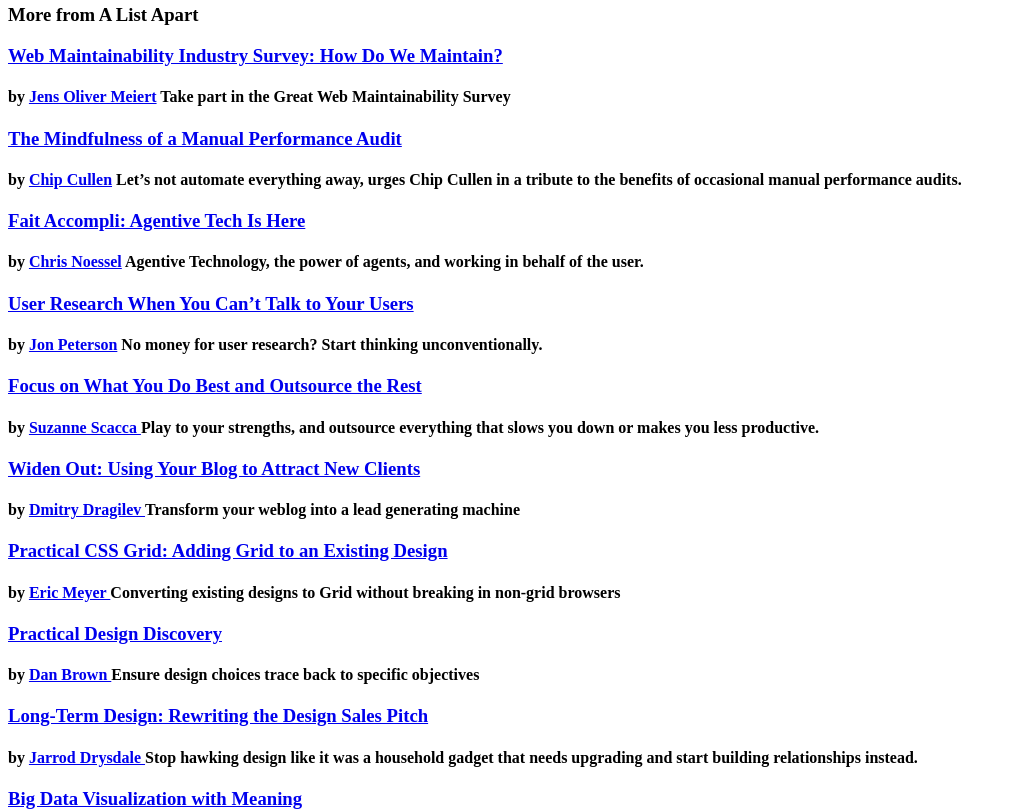
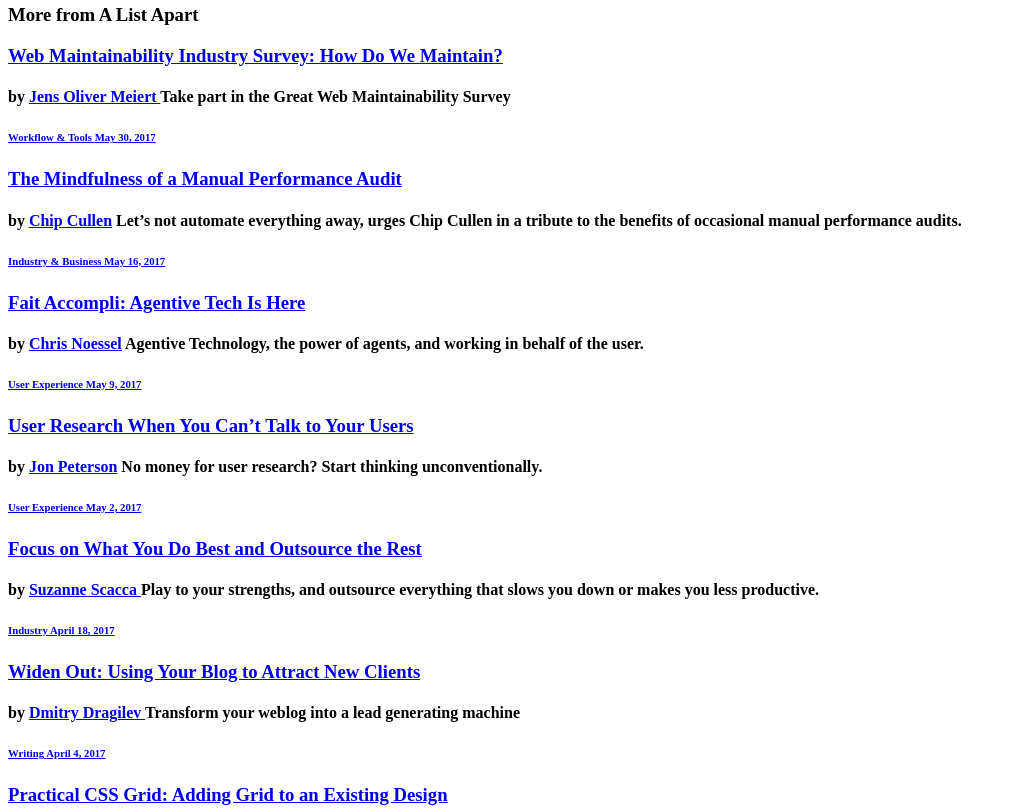
Before and after one commit to martinegagne/html_layout, a plain HTML site: page index.html in a window 1280 px wide. Shown: the part 460-1272 px from the top of the page, without its empty margins (0-1016 px from the left). Drawn offline with Linux system fonts and the light colour scheme.

Commit message:
added subsection and date linke to blog posts 2, 3, 4, 5, 6, 7

```diff
--- a/index.html
+++ b/index.html
@@ -76,10 +76,18 @@
       Web Maintainability Industry Survey: How Do We Maintain?
     </a>
   </h3>
-  <h4>by <a href="https://alistapart.com/author/jens-oliver-meiert">Jens Oliver
-    Meiert</a>
+  <h4>by
+    <a href="https://alistapart.com/author/jens-oliver-meiert">Jens Oliver
+    Meiert
+    </a>
     Take part in the Great Web Maintainability Survey
   </h4>
+  <h6>
+    <a href="https://alistapart.com/topic/workflow-tools">Workflow & Tools
+    </a>
+    <a href="https://alistapart.com/article/mindfulness-of-a-manual-performance
+    -audit">May 30, 2017</a>
+  </h6>
 </article>
 
 <article class="Blog post 3">
@@ -92,6 +100,13 @@
     Let’s not automate everything away, urges Chip Cullen in a tribute to the
     benefits of occasional manual performance audits.
   </h4>
+  <h6>
+    <a href="https://alistapart.com/topic/industry-business">Industry & Business
+    </a>
+    <a href="https://alistapart.com/article/web-maintainability-survey">May 16,
+      2017
+    </a>
+  </h6>
 </article>
 
 <article class="Blog post 4">
@@ -103,6 +118,13 @@
   <h4>by <a href="https://alistapart.com/author/chris-noessel">Chris Noessel</a>
     Agentive Technology, the power of agents, and working in behalf of the user.
   </h4>
+  <h6>
+    <a href="https://alistapart.com/topic/user-experience">User Experience
+    </a>
+    <a href="https://alistapart.com/article/fait-accompli-agentive-tech-is-here"
+    >May 9, 2017
+    </a>
+  </h6>
 </article>
 
 <article class="Blog post 5">
@@ -114,6 +136,13 @@
   <h4>by <a href="https://alistapart.com/author/jon-peterson">Jon Peterson</a>
     No money for user research? Start thinking unconventionally.
   </h4>
+  <h6>
+    <a href="https://alistapart.com/topic/user-experience">User Experience
+    </a>
+    <a href="https://alistapart.com/article/user-research-when-you-cant-talk-to
+    -your-users">May 2, 2017
+    </a>
+  </h6>
 </article>
 
 <article class="Blog post 6">
@@ -126,6 +155,13 @@
   </a> Play to your strengths, and outsource everything that slows you down or
   makes you less productive.
   </h4>
+  <h6>
+    <a href="https://alistapart.com/topic/industry">Industry
+    </a>
+    <a href="https://alistapart.com/article/focus-on-what-you-do-best-and-
+    outsource-the-rest">April 18, 2017
+    </a>
+  </h6>
 </article>
 
 <article class="Blog post 7">
@@ -137,6 +173,13 @@
   <h4>by <a href="https://alistapart.com/author/dmitry-dragilev">Dmitry Dragilev
   </a> Transform your weblog into a lead generating machine
   </h4>
+  <h6>
+    <a href="https://alistapart.com/topic/writing">Writing
+    </a>
+    <a href="https://alistapart.com/article/widen-out-using-your-blog-to-
+    attract-new-clients">April 4, 2017
+    </a>
+  </h6>
 </article>
 
 <article class="Blog post 8">
```
